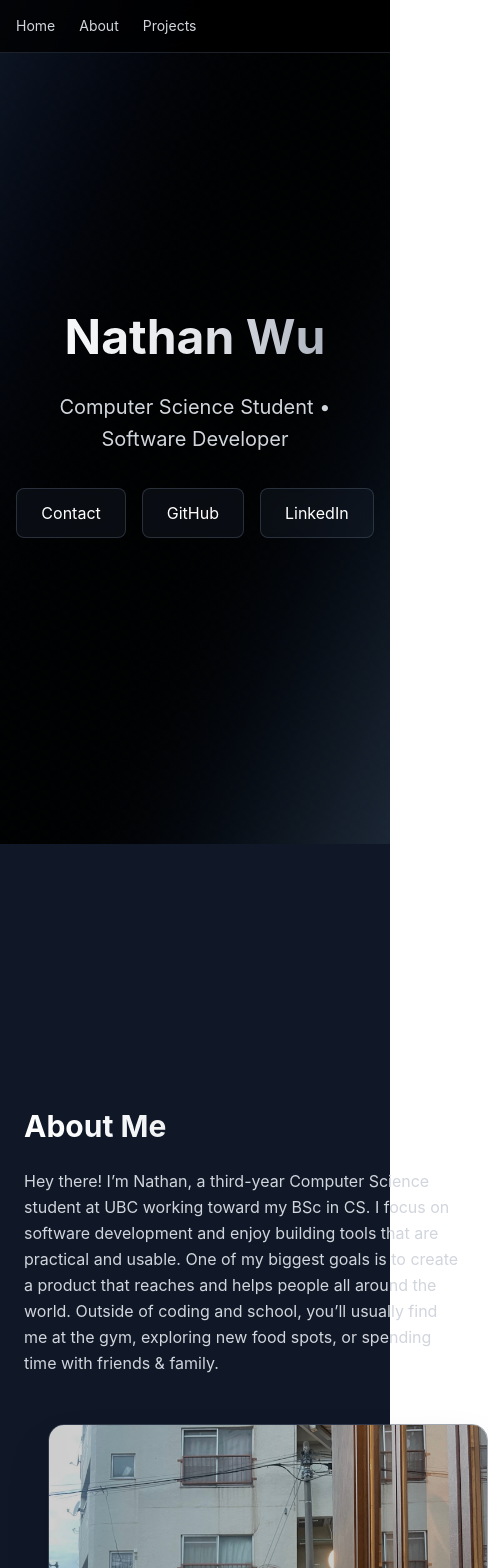
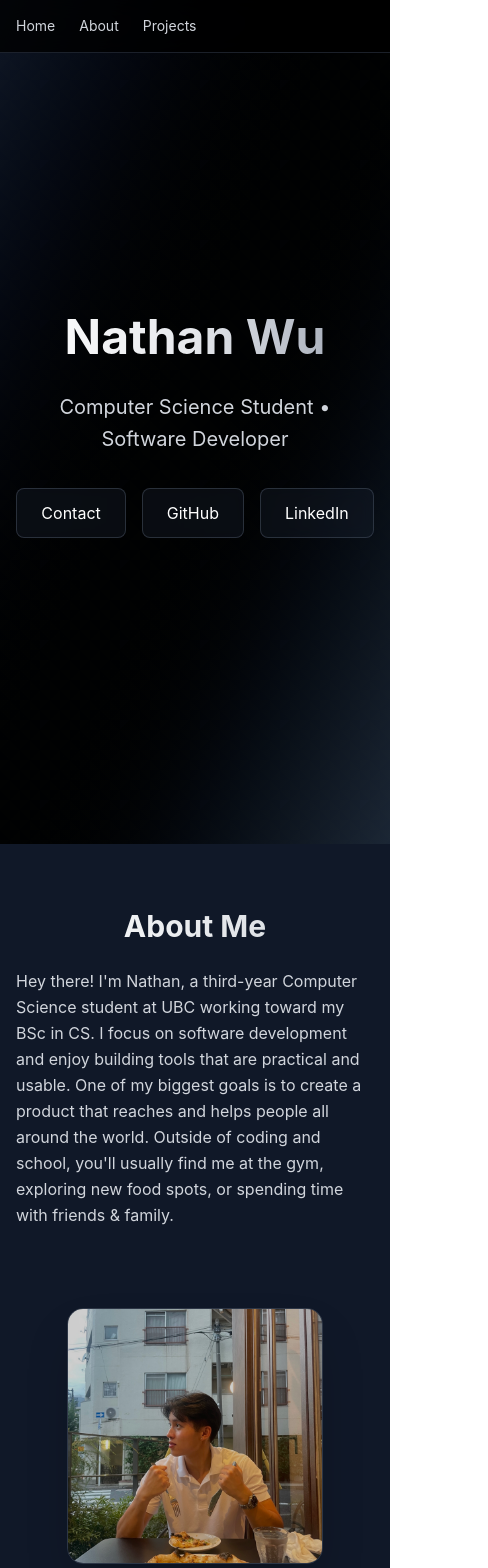
Before and after one commit to nathan-wooo/portfolio-website, a React (Vite) app: page / in a window 390 px wide. Shown: the top 1568 px of the page, 488 px wide, since content can reach past the window. Built offline with nearby package versions, Linux system fonts and the light colour scheme.

Commit message:
adjusted padding to fix view on mobile

```diff
--- a/src/App.jsx
+++ b/src/App.jsx
@@ -122,25 +122,25 @@ const App = () => {
         </section>
 
         {/* About */}
-        <section id="about" className="py-66 px-6">
-          <div className="max-w-6xl mx-auto px-0">
+        <section id="about" className="pt-16 pb-24 md:pb-32 px-4 md:px-6">
+          <div className="max-w-6xl mx-auto">
             <div className="grid md:grid-cols-2 gap-12 items-center">
-              <div className="space-y-6 pr-6">
-                <h2 className="text-3xl md:text-4xl font-bold bg-gradient-to-r from-white to-gray-300 bg-clip-text text-transparent">
+              <div className="space-y-6 md:pr-6">
+                <h2 className="text-3xl md:text-4xl font-bold bg-gradient-to-r from-white to-gray-300 bg-clip-text text-transparent text-center">
                   About Me
                 </h2>
                 <div className="space-y-4 text-gray-300 leading-relaxed">
                   <p>
-                    Hey there! I’m Nathan, a third-year Computer Science student at UBC working toward my BSc in CS.
+                    Hey there! I'm Nathan, a third-year Computer Science student at UBC working toward my BSc in CS.
                     I focus on software development and enjoy building tools that are practical and usable.
                     One of my biggest goals is to create a product that reaches and helps people all around the world.
-                    Outside of coding and school, you’ll usually find me at the gym, exploring new food spots, or spending time with friends & family.
+                    Outside of coding and school, you'll usually find me at the gym, exploring new food spots, or spending time with friends & family.
                   </p>
                 </div>
               </div>
 
-              <div className="flex justify-end pl-6">
-                <div className="w-110 h-110 rounded-2xl border border-gray-600/50 shadow-2xl overflow-hidden">
+              <div className="flex justify-center md:justify-end mt-8 md:mt-0 md:pl-6">
+                <div className="w-64 h-64 md:w-80 md:h-80 rounded-2xl border border-gray-600/50 shadow-2xl overflow-hidden">
                   <img
                     src="/selfie.png"
                     alt="Nathan Wu"
```
